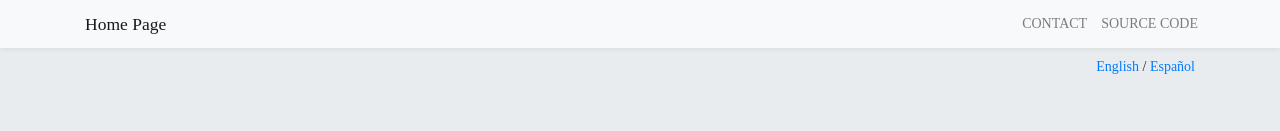
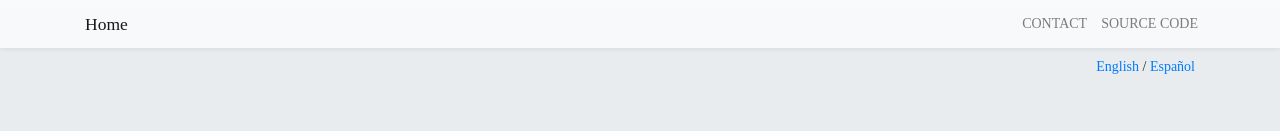
Before and after one commit to jorgesaldivar/my-website-reactjs, a React (Create React App) app: page / in a window 1280 px wide. Shown: the top 131 px of the page. Built offline with nearby package versions, Linux system fonts and the light colour scheme; a web font is replaced by a local one.

Commit message:
Added 404 page redirect to main and header to top

```diff
--- a/src/components/common/NavHeader.js
+++ b/src/components/common/NavHeader.js
@@ -3,15 +3,16 @@ import Navbar from "react-bootstrap/Navbar";
 import Nav from "react-bootstrap/Nav";
 import styles from "./NavHeader.module.css";
 import Container from "react-bootstrap/Container";
+import { Link } from "react-router-dom";
 
 const NavHeader = ({ navHeader }) => {
   return (
     <>
       <Navbar className={styles.navbar} expand="lg" fixed="top" bg="light">
         <Container>
-          <Navbar.Brand href="/" onClick={(event) => event.preventDefault()}>
-            {navHeader.home}
-          </Navbar.Brand>
+          <Link to="/" onClick={() => window.scrollTo(0, 0)}>
+            <Navbar.Brand>{navHeader.home}</Navbar.Brand>
+          </Link>
           <Navbar.Toggle
             className="navbar-toggle"
             aria-controls="basic-navbar-nav"
--- a/src/translations/en/common.json
+++ b/src/translations/en/common.json
@@ -1,6 +1,6 @@
 {
   "NavHeader": {
-    "home": "Home Page",
+    "home": "Home",
     "contact": "CONTACT",
     "source": "SOURCE CODE"
   },
```
Also changed, not shown: public/404.html (added, +11 -0 lines).
